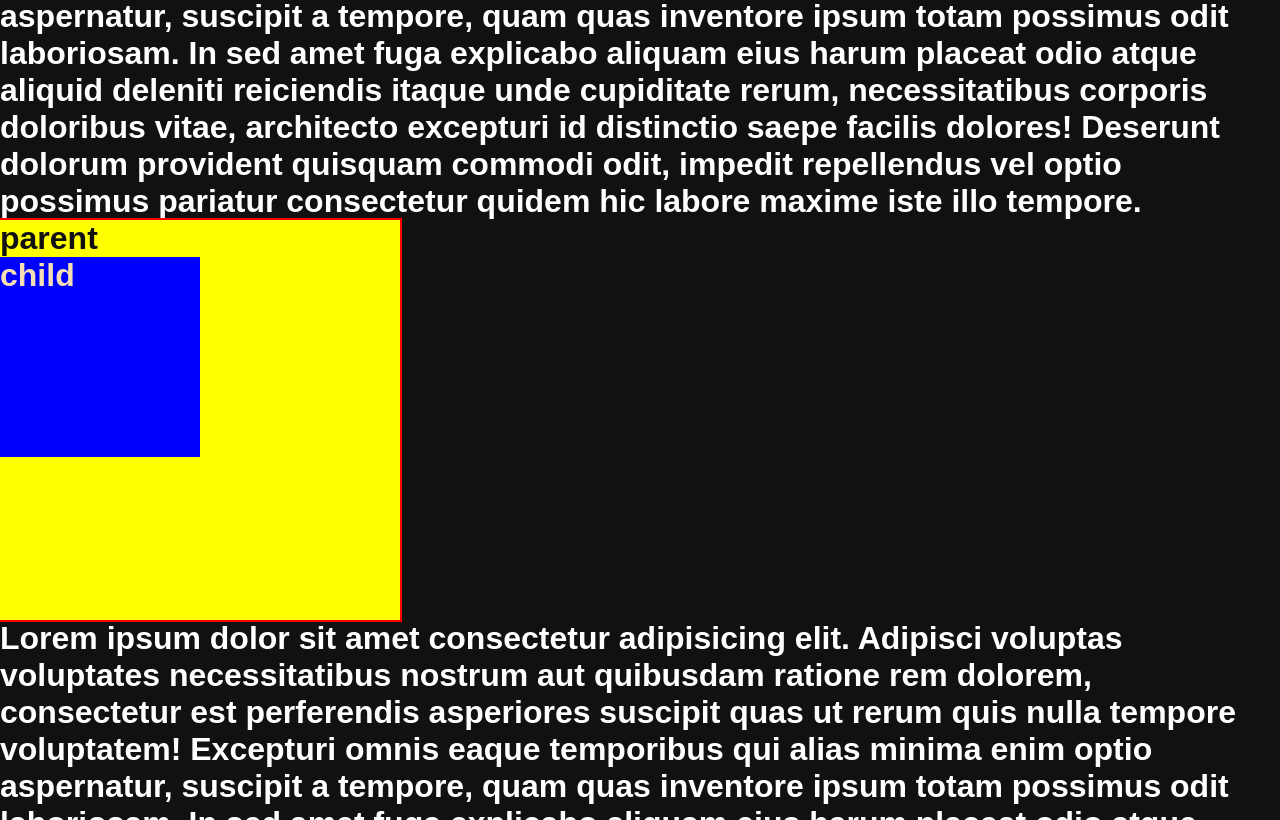
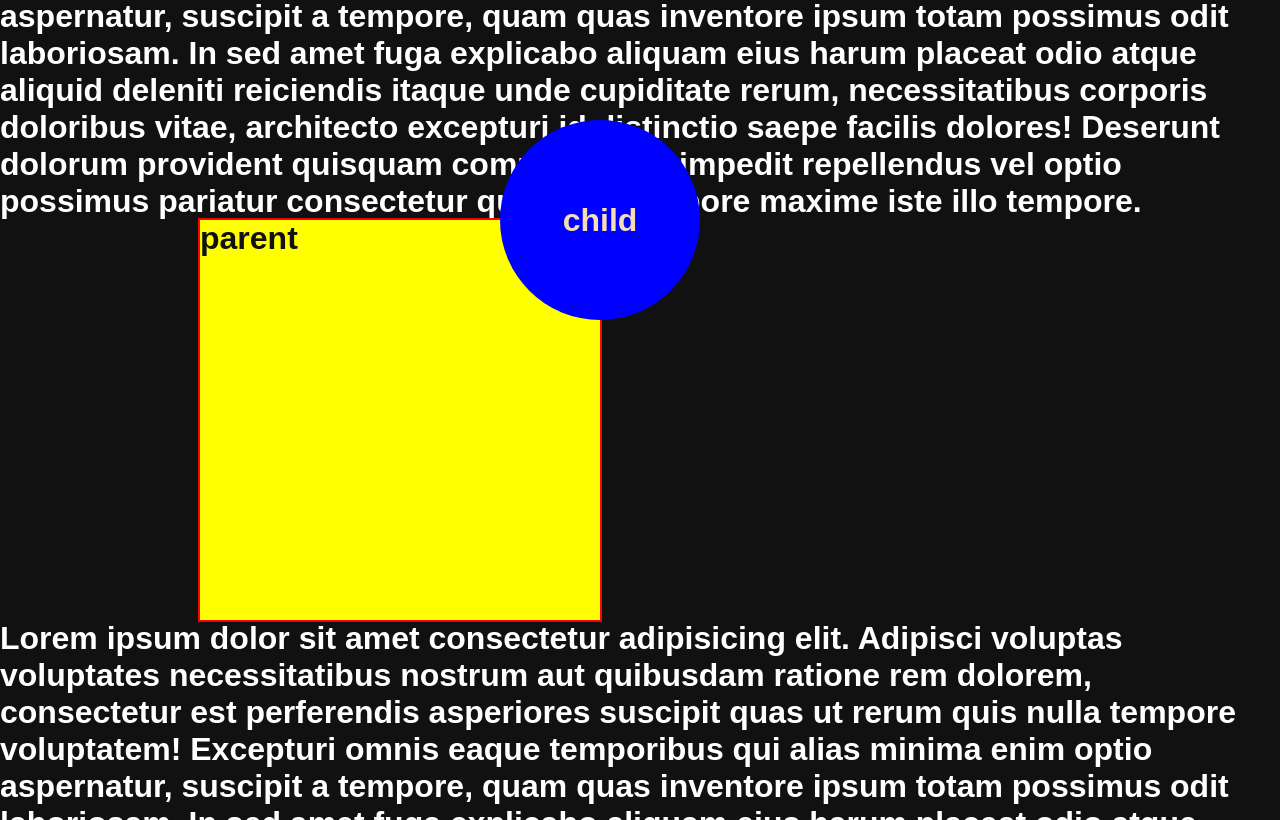
Before and after one commit to Kanthamas/basic_css, a plain HTML site: page position/index.html in a window 1280 px wide. Shown: the part 520-1340 px from the top of the page. Drawn offline with Linux system fonts and the light colour scheme.

Commit message:
finish position relative/absolute

```diff
--- a/position/index.html
+++ b/position/index.html
@@ -44,7 +44,7 @@
 
 		<div class="box box-parent">
 			parent
-			<div class="box box-child">child</div>
+			<div class="box box-child"><span>child</span></div>
 		</div>
 
 		<p>
--- a/position/style.css
+++ b/position/style.css
@@ -25,19 +25,32 @@ body {
 	color: #111;
 	outline: 2px solid red;
 
-	/* position: relative; */
-	/* left: 200px; */
+	position: relative;
+	left: 200px;
 }
 .box-child {
 	background-color: blue;
 	color: wheat;
 
-	/* position: absolute; */
+	position: absolute;
 	/* right: 50px; */
+
+	right: -100px;
+	top: -100px;
+	border-radius: 50%;
+
 	/* top: 50%;
 	left: 50%;
 	transform: translate(-50%, -50%); */
 }
+
+.box-child span {
+	position: absolute;
+	top: 50%;
+	left: 50%;
+	transform: translate(-50%, -50%);
+}
+
 /* CSS Positions*/
 .static {
 	position: static;
```
